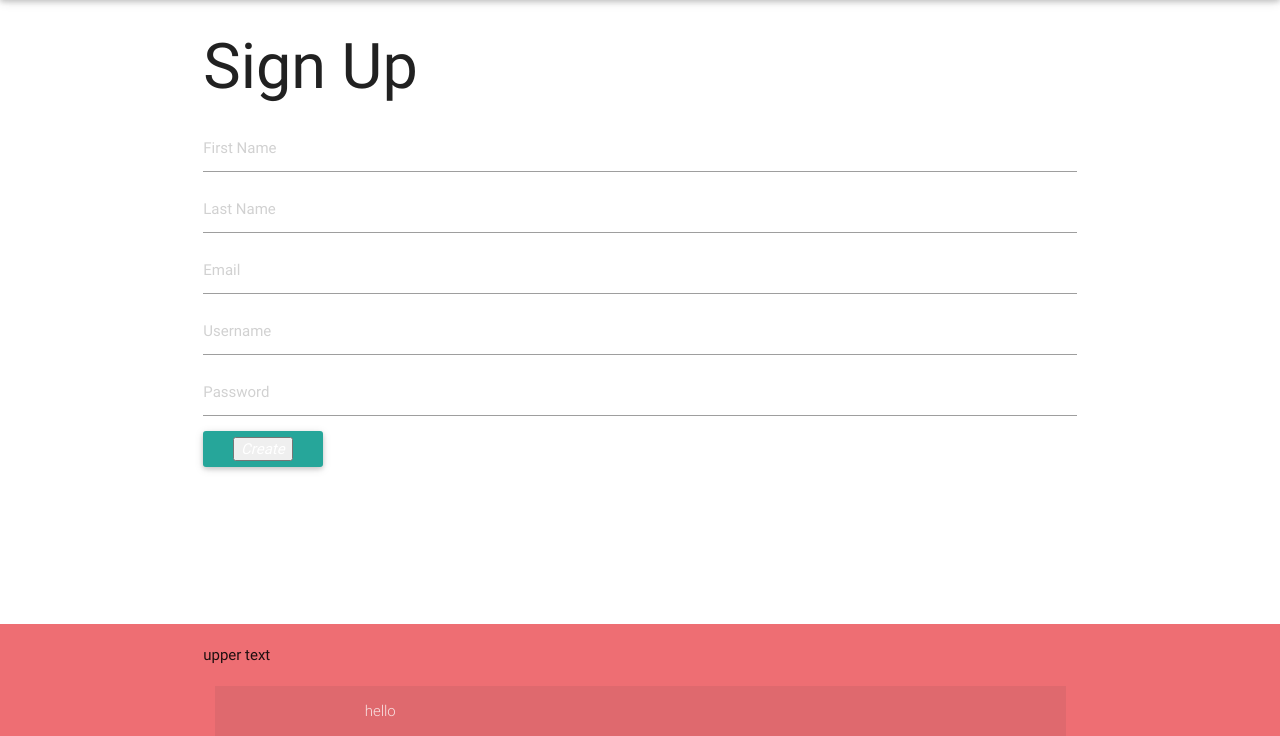
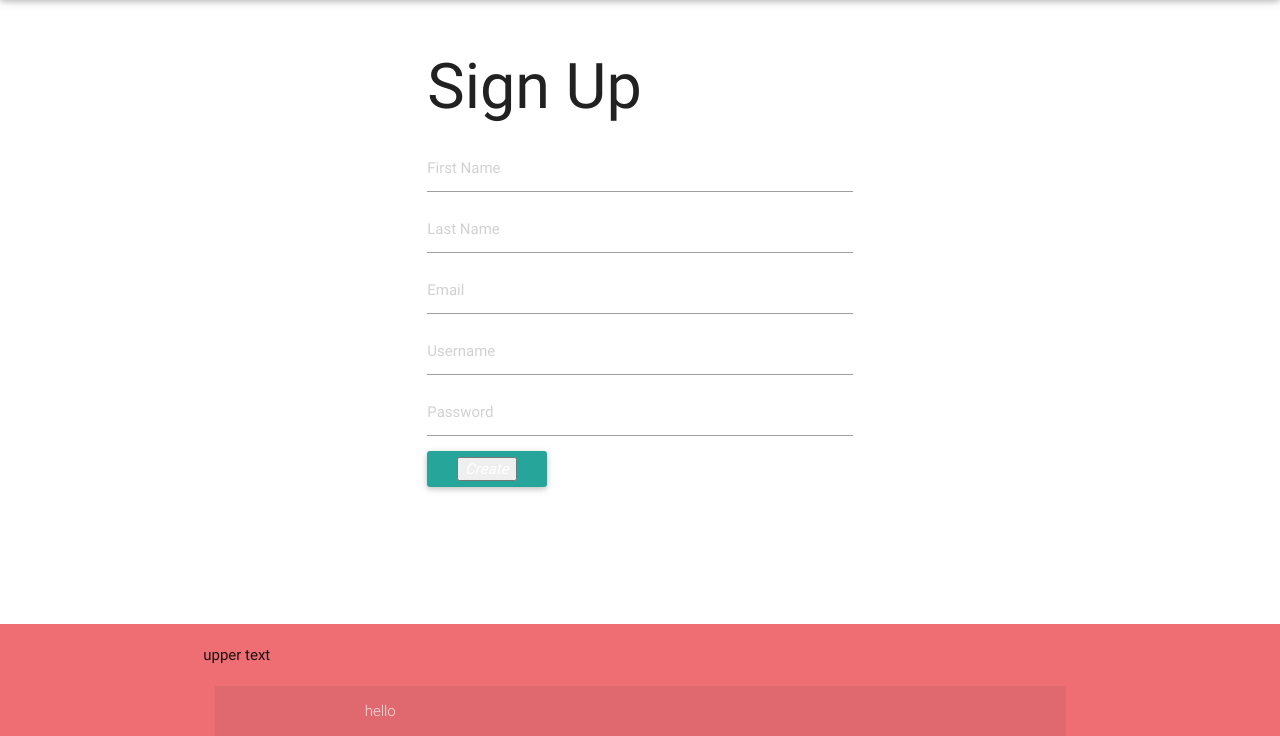
Before and after one commit to panda4man/CSE3901-Final-Project, a Rails app: template app/views/users/new.html.erb in a window 1280 px wide. Shown: the part 64-800 px from the top of the page. Run offline with Rails 7, Linux system fonts and the light colour scheme; the template is opened without the code that fills it, so the values that code supplies are empty; style sheets or scripts are compiled from the project's sources; some libraries are stand-ins or nearby versions.

Commit message:
added layout styles

```diff
--- a/app/views/users/new.html.erb
+++ b/app/views/users/new.html.erb
@@ -1,3 +1,5 @@
+<div class="row">
+	<div class="col s6 offset-s3">
 	<h1>Sign Up</h1>
 		<%= form_for @user, url: {action: 'create'} do |f| %>
 			<%= f.text_field :first_name, :placeholder => "First Name" %>
@@ -42,3 +44,5 @@
 			<% end %>
 			<%= f.submit "Create", :class => "btn waves-effect" %>
 		<% end %>
+	</div>
+</div>
```
Lines whose indentation alone changed are shown as unchanged.
